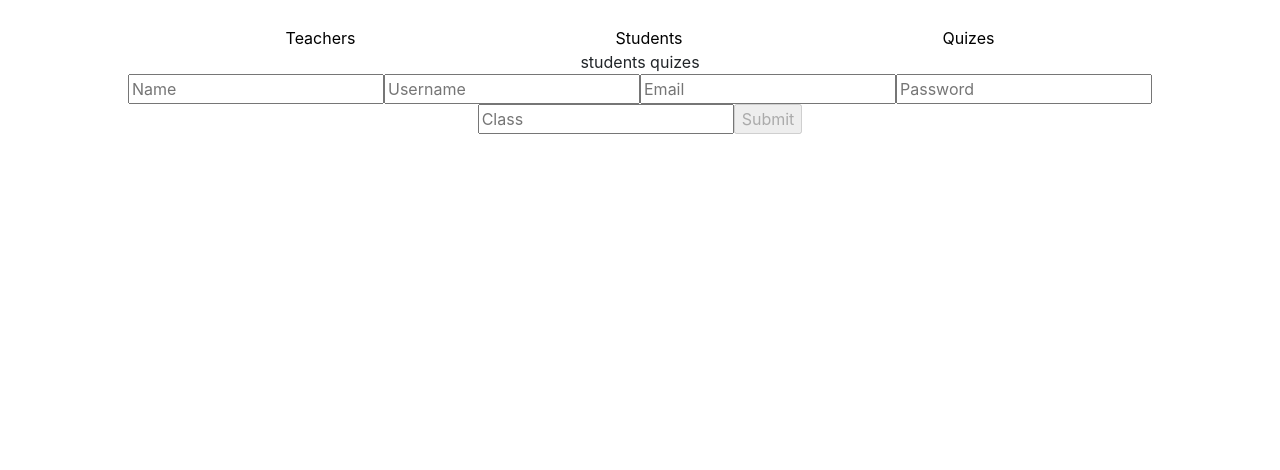
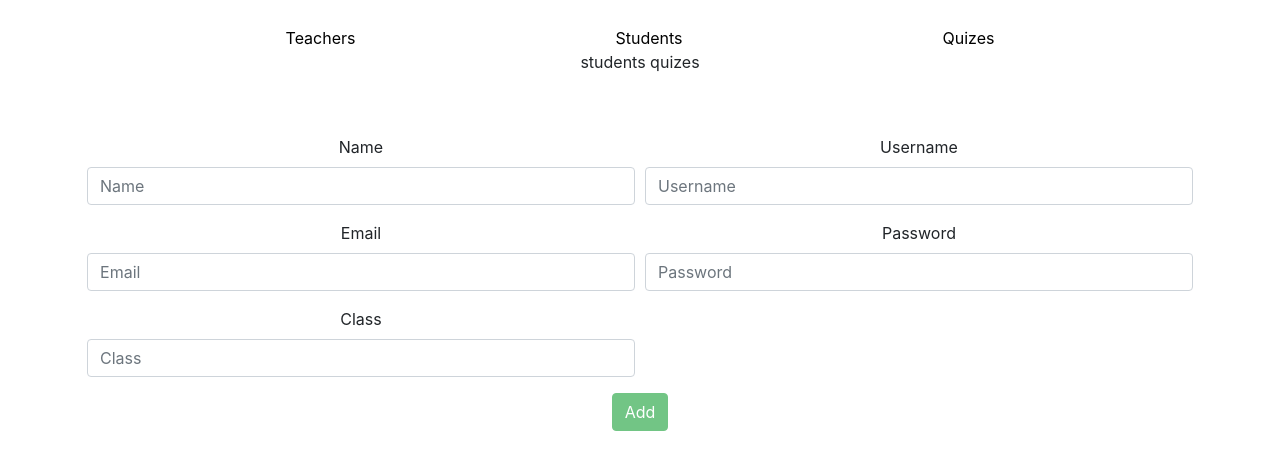
Before and after one commit to devaneyj3/Full_Stack_Quiz, a React app in the folder client/: page /newTeacher in a window 1280 px wide. Built offline with nearby package versions, Linux system fonts and the light colour scheme; no server answers.

Commit message:
refactor form to use reactstrap

```diff
--- a/client/src/components/AddNewEntry/AddForm.js
+++ b/client/src/components/AddNewEntry/AddForm.js
@@ -2,7 +2,17 @@ import React, { useState, useContext } from "react";
 import { addEntry } from "../../Axios/axiosMethods";
 import { teacherContext } from "../../Context/Context";
 import { useHistory } from "react-router-dom";
-import { Alert } from "reactstrap";
+import {
+  Label,
+  Alert,
+  Button,
+  Col,
+  Form,
+  Row,
+  FormGroup,
+  Input,
+} from "reactstrap";
+import "./AddForm.scss";
 
 const AddNewEntry = () => {
   const [Entry, setEntry] = useState({
@@ -34,59 +44,98 @@ const AddNewEntry = () => {
   };
 
   return (
-    <>
+    <div className="form-container">
       {message ? <Alert color="info">{message}</Alert> : null}
       <section className="Entry">
-        <form onSubmit={submitForm}>
-          <input
-            text="text"
+        <Form onSubmit={submitForm}>
+          <Row form>
+            <Col md={6}>
+              <FormGroup>
+                <Label for="name">Name</Label>
+                <Input
+                  type="text"
                   name="name"
+                  id="name"
                   onChange={change}
                   value={Entry.name}
                   placeholder="Name"
                 />
-          <input
-            text="text"
+              </FormGroup>
+            </Col>
+            <Col md={6}>
+              <FormGroup>
+                <Label for="username">Username</Label>
+                <Input
+                  type="text"
                   name="username"
+                  id="username"
                   onChange={change}
-            value={Entry.username}
+                  value={Entry.Username}
                   placeholder="Username"
                 />
-          <input
-            text="email"
+              </FormGroup>
+            </Col>
+          </Row>
+          <Row form>
+            <Col md={6}>
+              <FormGroup>
+                <Label for="email">Email</Label>
+                <Input
+                  type="email"
                   name="email"
+                  id="email"
+                  placeholder="Email"
                   onChange={change}
                   value={Entry.email}
                   placeholder="Email"
                 />
-          <input
-            text="password"
+              </FormGroup>
+            </Col>
+            <Col>
+              <FormGroup>
+                <Label for="password">Password</Label>
+                <Input
+                  type="password"
                   name="password"
+                  id="password"
+                  placeholder="Password"
                   onChange={change}
                   value={Entry.password}
                   placeholder="Password"
                 />
-          <input
-            text="text"
+              </FormGroup>
+            </Col>
+          </Row>
+          <Row form>
+            <Col md={6}>
+              <FormGroup>
+                <Label for="class">Class</Label>
+                <Input
+                  type="text"
                   name="class"
+                  id="class"
                   onChange={change}
                   value={Entry.class}
                   placeholder="Class"
                 />
-
-          <input
+              </FormGroup>
+            </Col>
+          </Row>
+          <Button
             type="submit"
+            color="success"
             disabled={
               (Entry.name === "",
               Entry.username === "",
               Entry.email === "",
               Entry.password === "",
               Entry.class === "" ? true : false)
-            }
-          />
-        </form>
+            }>
+            Add
+          </Button>
+        </Form>
       </section>
-    </>
+    </div>
   );
 };
 
--- a/client/src/components/AddNewEntry/AddForm.scss
+++ b/client/src/components/AddNewEntry/AddForm.scss
@@ -0,0 +1,5 @@
+@import '../../scss/mixins';
+
+.form-container {
+    @include info-container;
+}
--- a/client/src/components/Teachers/Teachers.js
+++ b/client/src/components/Teachers/Teachers.js
@@ -16,8 +16,8 @@ const Teachers = () => {
   };
 
   return (
-    <>
-      { data.data.length === 0 ? (
+    <div className="info-container">
+      {data.data.length === 0 ? (
         <Alert color="danger">{data.message}</Alert>
       ) : null}
       <h1>Here is a list of all the teachers</h1>
@@ -41,7 +41,7 @@ const Teachers = () => {
           );
         })}
       </section>
-    </>
+    </div>
   );
 };
 
--- a/client/src/components/Teachers/Teachers.scss
+++ b/client/src/components/Teachers/Teachers.scss
@@ -1,6 +1,8 @@
-.Teachers {
-    margin: 5%;
-    display: flex;
-    flex-wrap: wrap;
-    justify-content: center;
+@import '../../scss/mixins.scss';
+.info-container {
+    @include info-container;
+     .Teachers {
+       @include flexWrapList;
+    }
+
 }
--- /dev/null
+++ b/client/src/scss/mixins.scss
@@ -0,0 +1,12 @@
+$margin: 5%;
+
+@mixin info-container {
+    margin: $margin
+}
+
+@mixin flexWrapList {
+    margin: $margin;
+    display: flex;
+    flex-wrap: wrap;
+    justify-content: center;
+}
```
Also changed, not shown: client/src/components/AddNewEntry/xx.js (added), 1 other file. Lines whose indentation alone changed are shown as unchanged.
